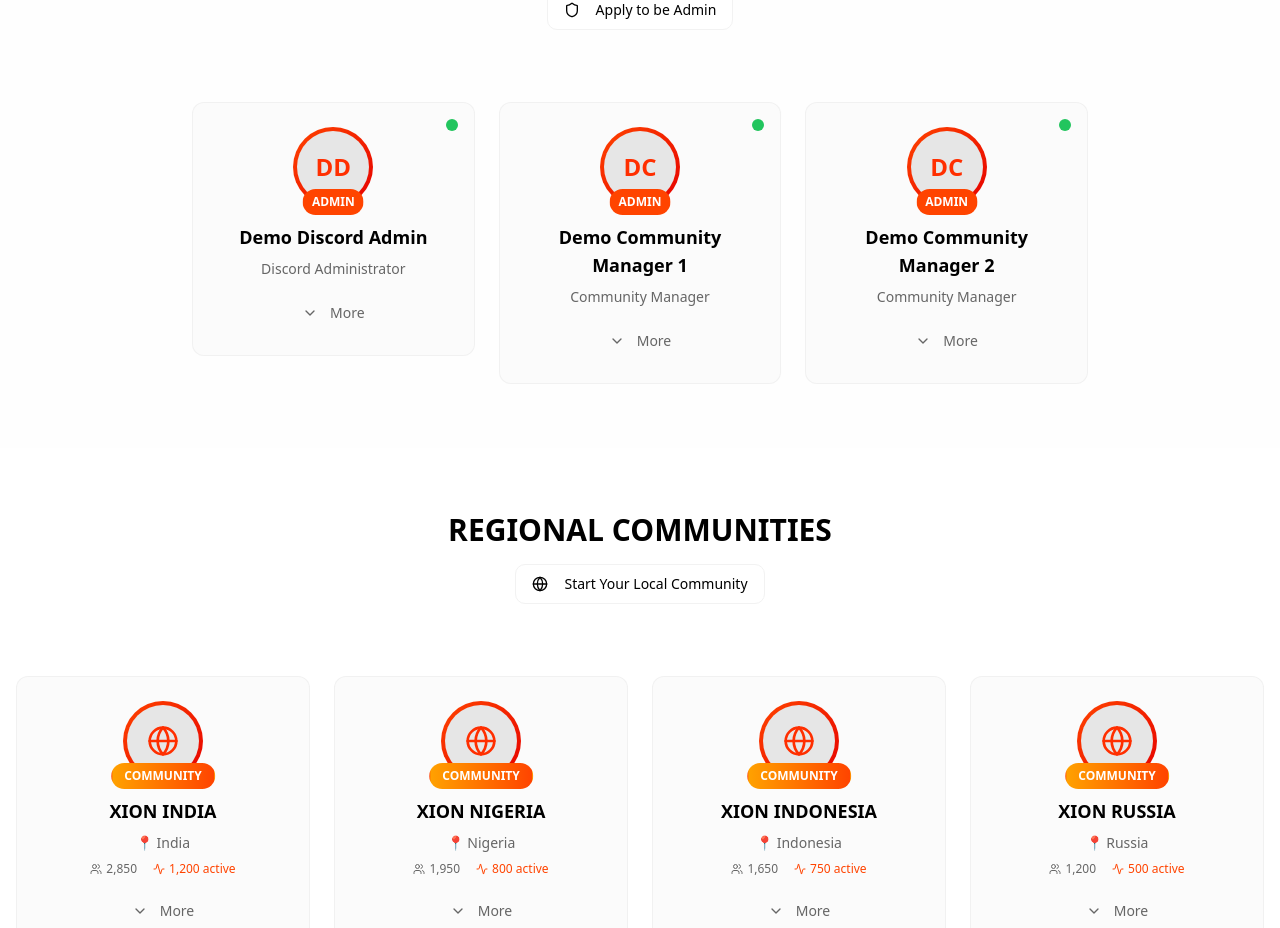
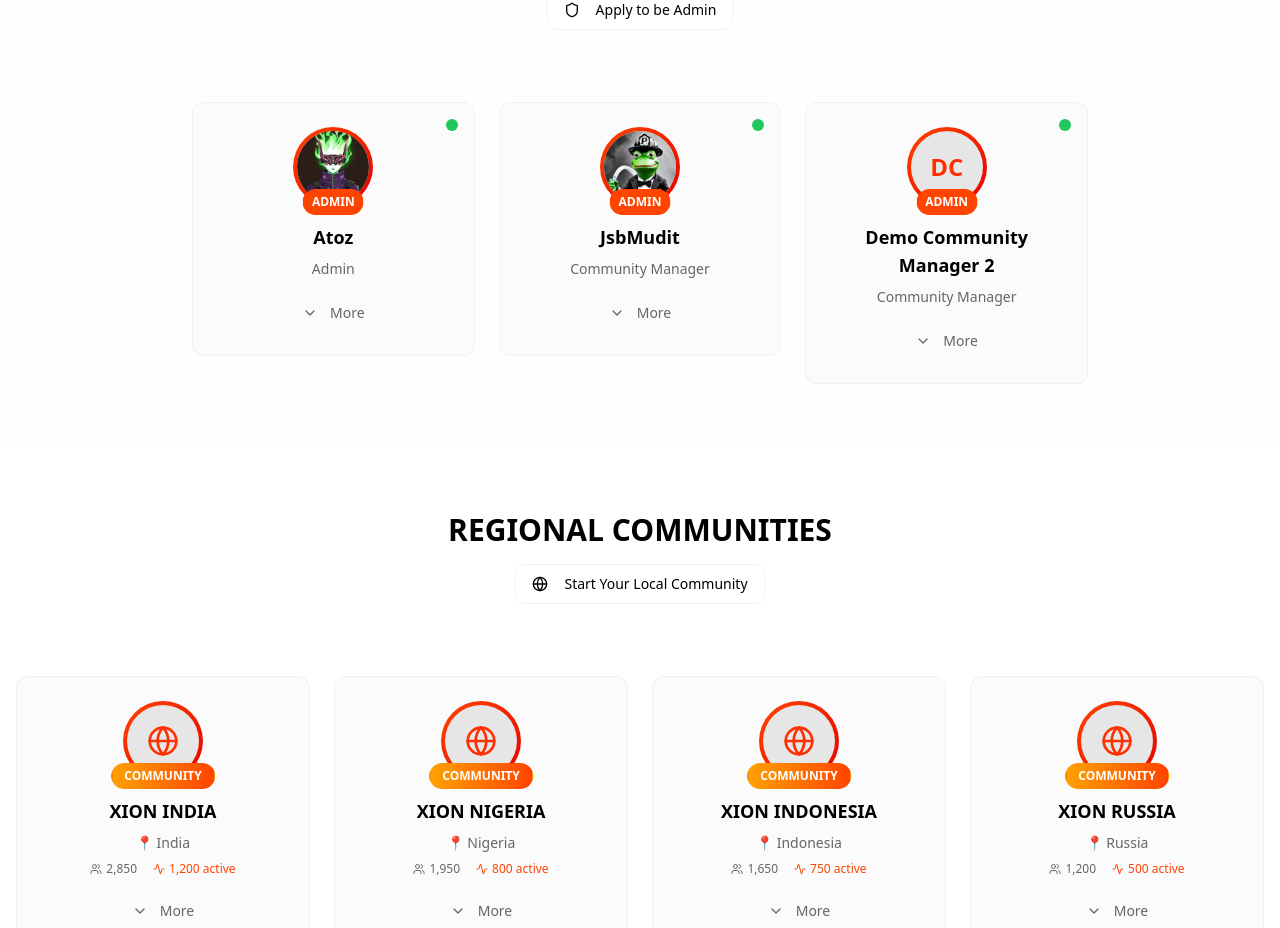
Before and after one commit to aman7o/xion-flame-collective, a React (Vite) app: page / in a window 1280 px wide. Shown: the part 1877-2805 px from the top of the page. Built offline with nearby package versions, Linux system fonts and the light colour scheme.

Commit message:
Update admin content and images
Update content for Atoz and JsbMudit in the admins section. Replace placeholder images with provided images for Atoz and JsbMudit.

```diff
--- a/src/data/teamData.ts
+++ b/src/data/teamData.ts
@@ -162,29 +162,29 @@ export const teamMembers: TeamMember[] = [
 
 export const adminMembers: TeamMember[] = [
   {
-    id: 'demo-discord-admin',
-    name: 'Demo Discord Admin',
-    position: 'Discord Administrator',
-    bio: 'Experienced Discord community moderator ensuring positive engagement and support for XION community members.',
+    id: 'atoz',
+    name: 'Atoz',
+    position: 'Admin',
+    bio: 'Atoz is currently overseeing XION\'s Discord server, Telegram channels, and handling the majority of community management responsibilities. With a strong presence in the crypto ecosystem, Atoz ensures smooth community engagement and support across all platforms.',
     contactInfo: {
-      email: 'discord.admin@xion.com',
-      discord: 'DiscordAdmin#0001',
-      twitter: '@XionDiscordAdmin',
-      telegram: '@XionDiscordAdmin'
+      discord: 'Atoz#0001',
+      twitter: 'https://x.com/0xAtoz',
+      telegram: '@Atoz'
     },
+    image: '/lovable-uploads/89c74a4c-0b03-400c-b8db-79eee1aca79e.png',
     status: 'online'
   },
   {
-    id: 'demo-community-manager-1',
-    name: 'Demo Community Manager 1',
+    id: 'jsbmudit',
+    name: 'JsbMudit',
     position: 'Community Manager',
-    bio: 'Managing daily community interactions and organizing events to strengthen the XION ecosystem.',
+    bio: 'JsbMudit actively manages XION\'s Discord server and oversees the gaming ecosystem, including cross-chain games. He plays a vital role in community engagement, ensuring smooth interactions and organizing events that drive participation and growth.',
     contactInfo: {
-      email: 'community.manager1@xion.com',
-      discord: 'CommunityMgr1#0002',
-      twitter: '@XionCommunityMgr1',
-      telegram: '@XionCommunityMgr1'
+      discord: 'JsbMudit#0002',
+      twitter: 'https://x.com/jsbmudit',
+      telegram: '@JsbMudit'
     },
+    image: '/lovable-uploads/9899f0bf-630b-4e36-8217-2fef68d5fd72.png',
     status: 'online'
   },
   {
```
Also changed, not shown: public/lovable-uploads/89c74a4c-0b03-400c-b8db-79eee1aca79e.png (added), public/lovable-uploads/9899f0bf-630b-4e36-8217-2fef68d5fd72.png (added).
